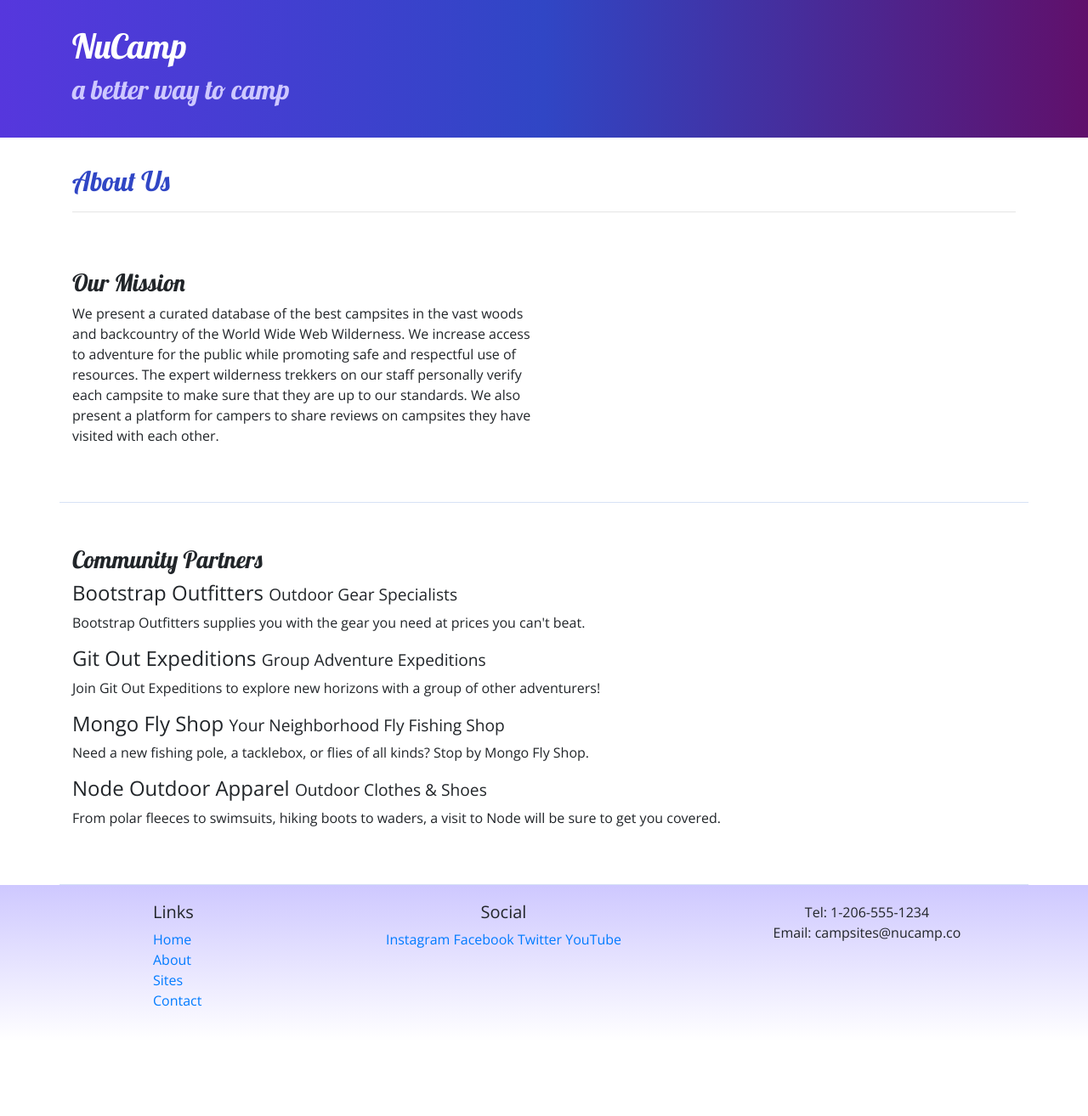
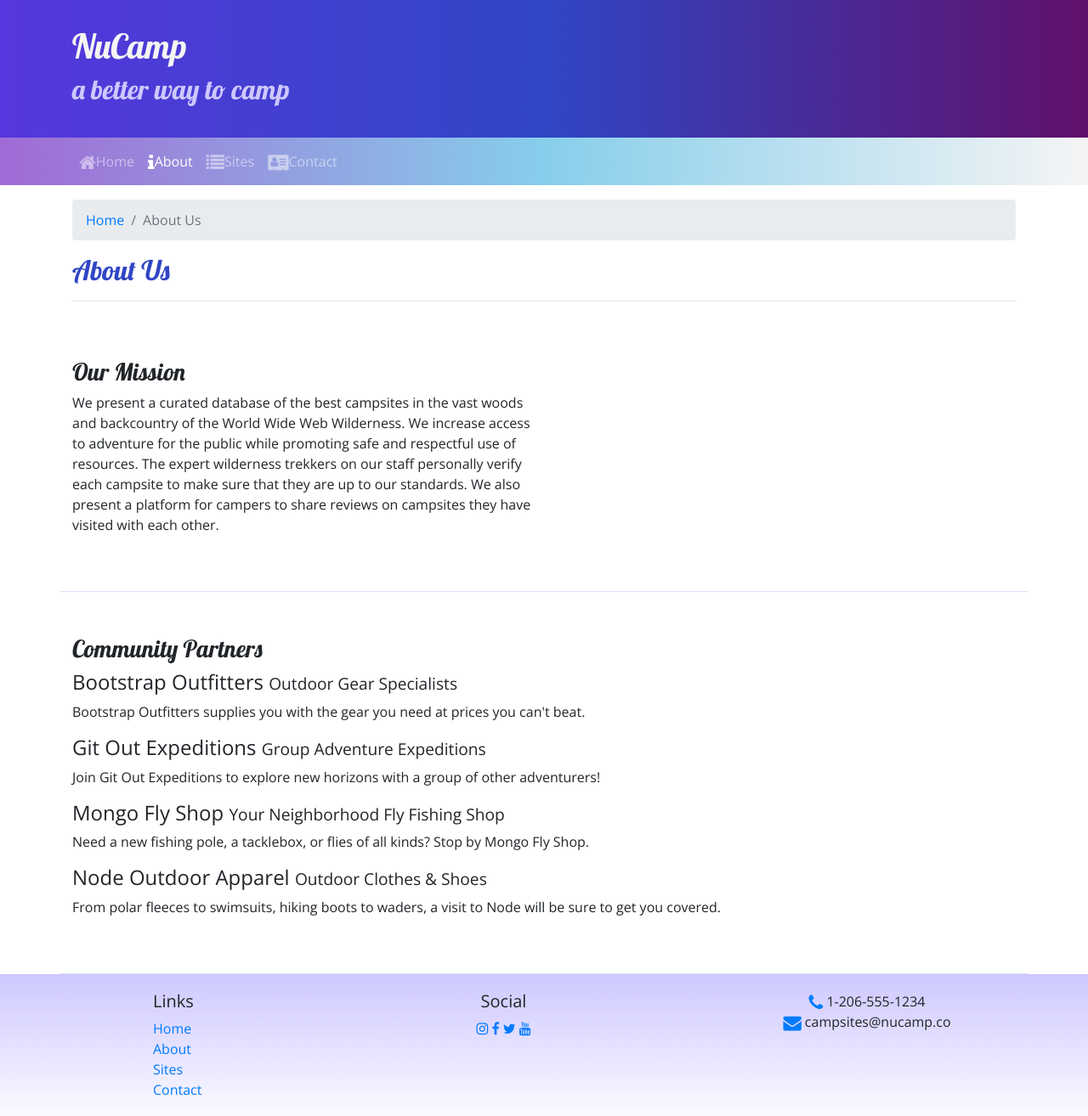
Before and after one commit to DannyLord1/myfirstbootstrapproject, a website: page aboutus.html in a window 1280 px wide. Shown: the whole page at 85% size. Before the commit the page ends 1226 px from the top, so only its background shows below. Drawn offline with nearby package versions, Linux system fonts and the light colour scheme.

Commit message:
naviconsnu

```diff
--- a/aboutus.html
+++ b/aboutus.html
@@ -12,9 +12,10 @@
 
     <!-- Additional CSS must be placed after Bootstrap CSS -->
     <link rel="stylesheet" href="https://fonts.googleapis.com/css?family=Lobster|Open+Sans" />
+    <link rel="stylesheet" href="node_modules/font-awesome/css/font-awesome.min.css" />
     <link rel="stylesheet" href="css/styles.css" />
 
-    <title>NuCamp: About Us </title>
+    <title>NuCamp: About Us</title>
 
 </head>
 
@@ -24,16 +25,39 @@
         <div class="container">
             <div class="row">
                 <div class="col">
-                    <h1>NuCamp</h1>
+                    <h1><a href="index.html" class="headerlink">NuCamp</a></h1>
                     <h2>a better way to camp</h2>
                 </div>
             </div>
         </div>
     </header>
 
+    <!--navigation bar-->
+    <nav class="navbar navbar-expand-sm navbar-dark sticky-top">
+        <div class="container">
+            <button class="navbar-toggler ml-auto" type="button" data-toggle="collapse" data-target="#nucampNavbar">
+                <span class="navbar-togggler-icon"></span>
+                <img src="resources/wdown.svg">
+            </button>
+            <div class="collapse navbar-collapse" id="nucampNavbar">
+                <ul class="navbar-nav">
+                    <li class="nav-item"><a class="nav-link" href="index.html"><i class="fa fa-home fa-lg"></i>Home</a></li>
+                    <li class="nav-item active"><a class="nav-link" href="aboutus.html"><i class="fa fa-info fa-lg"></i>About</a></li>
+                    <li class="nav-item"><a class="nav-link" href="#"><i class="fa fa-list fa-lg"></i>Sites</a></li>
+                    <li class="nav-item"><a class="nav-link" href="#"><i class="fa fa-address-card fa-lg"></i>Contact</a></li>
+                </ul>
+            </div>
+        </div>
+    </nav>
+
+    <!--static breadcrumbs-->
     <div class="container">
         <div class="row">
-            <div class="col-12">
+            <div class="col-12" id="abtus">
+                <ol class="breadcrumb">
+                    <li class="breadcrumb-item"><a href="index.html">Home</a></li>
+                    <li class="breadcrumb-item active">About Us</li>
+                </ol>
                <h2>About Us</h2>
                <hr />
             </div>
@@ -68,21 +92,21 @@
                     <h5>Links</h5>
                     <ul class="list-unstyled">
                         <li><a href="index.html">Home</a></li>
-                        <li><a href="#">About</a></li>
+                        <li><a href="aboutus.html">About</a></li>
                         <li><a href="#">Sites</a></li>
                         <li><a href="#">Contact</a></li>
                     </ul>
                 </div>
                 <div class="col-6 col-sm-5 text-center">
                     <h5>Social</h5>
-                    <a href="http://instagram.com/">Instagram</a>
-                    <a href="http://facebook.com/">Facebook</a>
-                    <a href="http://twitter.com/">Twitter</a>
-                    <a href="http://youtube.com/">YouTube</a>
+                    <a href="http://instagram.com/"><i class="fa fa-instagram"></i></a>
+                    <a href="http://facebook.com/"><i class="fa fa-facebook"></i></a>
+                    <a href="http://twitter.com/"><i class="fa fa-twitter"></i></a>
+                    <a href="http://youtube.com/"><i class="fa fa-youtube"></i></a>
                 </div>
                 <div class="col-sm-4 text-center">
-                    Tel: 1-206-555-1234<br />
-                    Email: campsites@nucamp.co
+                    <i class="fa fa-phone fa-lg text-primary"></i> 1-206-555-1234<br />
+                    <i class="fa fa-envelope fa-lg text-primary"></i> campsites@nucamp.co
                 </div>
            </div>
         </div>
--- a/css/styles.css
+++ b/css/styles.css
@@ -4,6 +4,7 @@ body {
 
 h1, h2, h3 {
     font-family: "Lobster", cursive;
+
 }
 
 h2 {
@@ -19,7 +20,17 @@ footer {
     padding: 20px 0;
 }
 
+a:hover {
+    text-decoration: none;
+    color:plum;
+}
+
+.headerlink {
+    color:whitesmoke
+}
+
 .jumbotron {
+    margin: 0;
     padding: 30px;
     background-image: linear-gradient(to right, #5637DD, #3046C5, #60106B);
     color: white;
@@ -27,6 +38,19 @@ footer {
 
 .row-content {
     padding: 50px 0;
-    border-bottom: 1px ridge rgb(215, 226, 245);
+    border-bottom: 1px ridge #d7e2f5;
     min-height: 200px;
 }
+
+.navbar {
+    background-image: linear-gradient(to right, #8541c9c7, skyblue, whitesmoke);
+}
+
+.navbar-toggler{
+    color:plum;
+    background-image: url("ddown.svg");
+}
+
+#abtus{
+    padding-top: 1.5% ;
+}
--- a/package.json
+++ b/package.json
@@ -15,6 +15,7 @@
   },
   "dependencies": {
     "bootstrap": "^4.5.2",
+    "font-awesome": "^4.7.0",
     "jquery": "^3.5.1",
     "popper.js": "^1.16.1"
   }
```
Also changed, not shown: index.html (+29 -8 lines), resources/ddown.svg (added), resources/wdown.svg (added), 1 other file.
